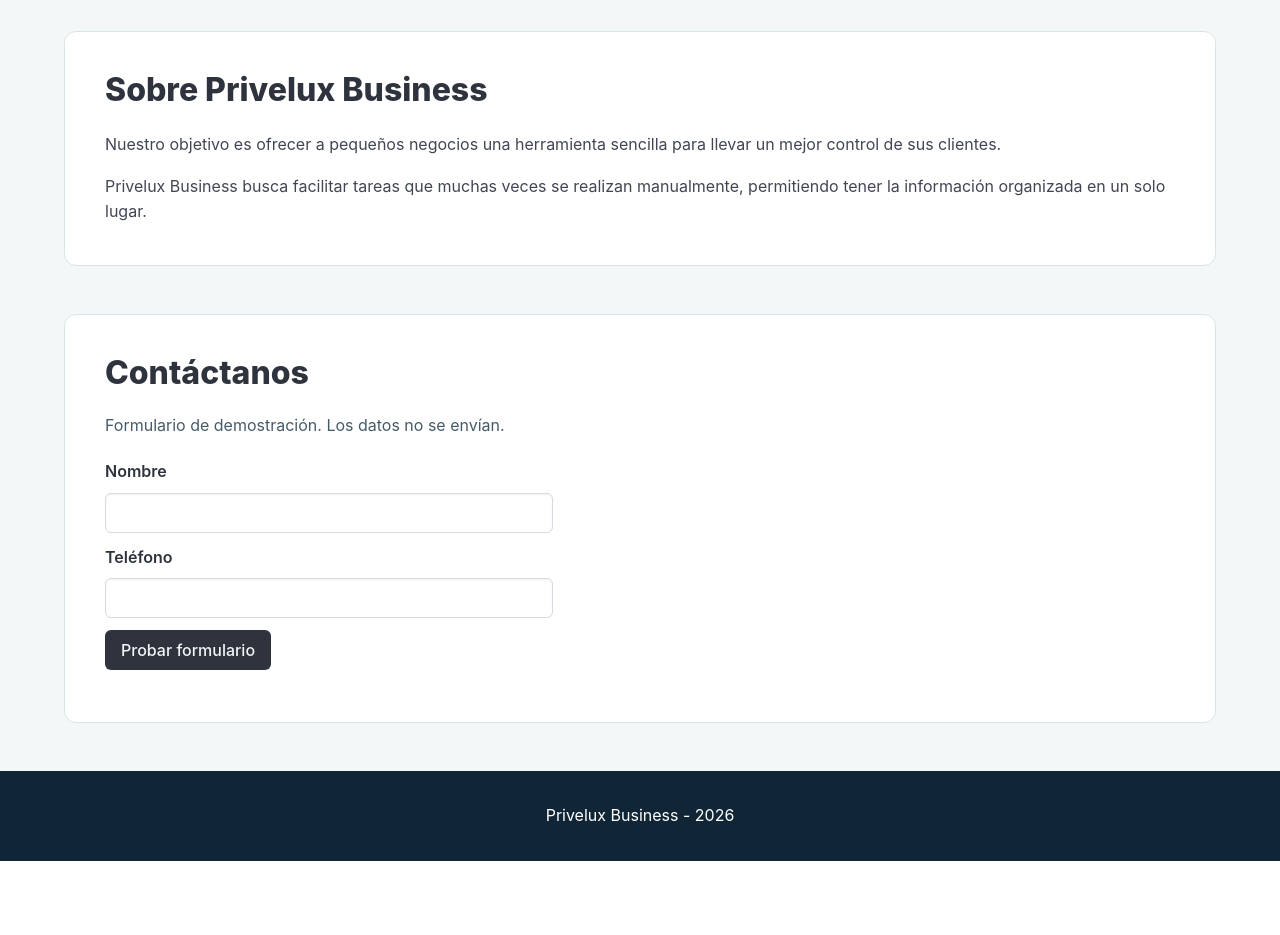
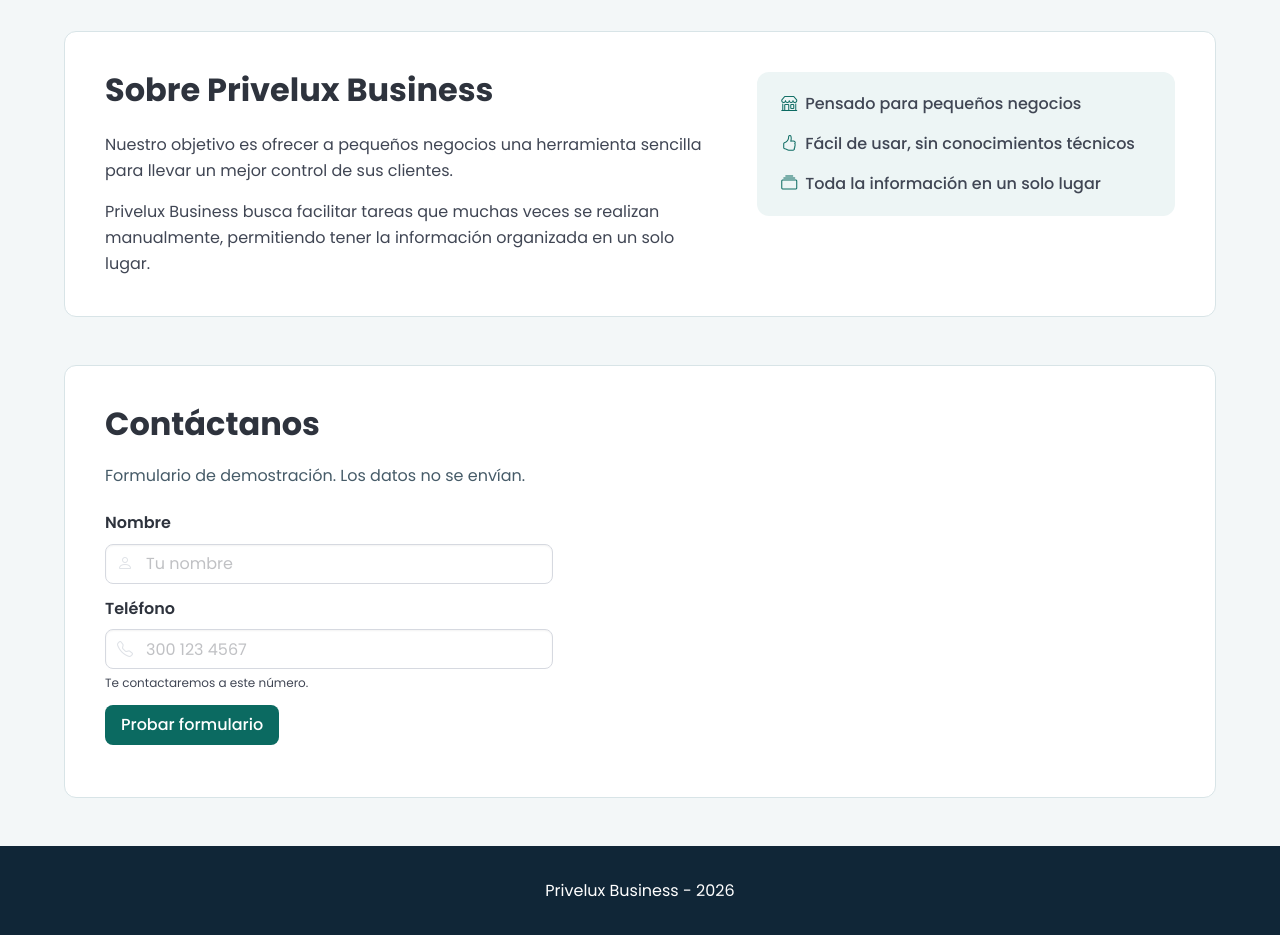
Before and after one commit to alzatejerson99-bit/portafolio-programacion-web, a plain HTML site: page index.html in a window 1280 px wide. Shown: the part 1740-2675 px from the top of the page. Before the commit the page ends 2601 px from the top, so only its background shows below. Drawn offline with nearby package versions, Linux system fonts and the light colour scheme.

Commit message:
Colores y tipografia con variables de Bulma, script aparte y README

```diff
--- a/estilos.css
+++ b/estilos.css
@@ -1,5 +1,22 @@
-/* Colores del portafolio */
+/* Personalización de Bulma: colores y tipografía */
 :root {
+    /* Verde azulado (#0b6a60) como color principal */
+    --bulma-primary-h: 174deg;
+    --bulma-primary-s: 81%;
+    --bulma-primary-l: 23%;
+    --bulma-primary-invert-l: 100%;
+    --bulma-primary-on-scheme-l: 23%;
+
+    /* Azul oscuro (#102637) para menú, etiquetas y pie */
+    --bulma-dark-h: 206deg;
+    --bulma-dark-s: 55%;
+    --bulma-dark-l: 14%;
+
+    --bulma-family-primary: "Poppins", system-ui, sans-serif;
+    --bulma-radius: .5rem;
+    --bulma-radius-large: .75rem;
+
+    /* Colores propios */
     --fondo-oscuro: #102637;
     --acento: #0b6a60;
     --texto: #182f40;
@@ -10,6 +27,13 @@ body {
     background: #f3f7f8;
     color: var(--texto);
     line-height: 1.6;
+}
+
+h1,
+h2,
+h3,
+.marca {
+    font-family: var(--bulma-family-primary);
 }
 
 html {
@@ -25,11 +49,8 @@ html {
 .descripcion {
     color: var(--texto-secundario);
 }
+
 /* Barra de navegación */
-.barra {
-    background-color: var(--fondo-oscuro);
-}
-
 .barra .marca {
     font-size: 1.35rem;
     font-weight: 750;
@@ -129,13 +150,23 @@ details[open] .flecha {
     box-shadow: none;
 }
 
+.lista-nosotros {
+    display: grid;
+    gap: 1rem;
+    padding: 1.25rem;
+    border-radius: .75rem;
+    background: #edf5f5;
+}
+
+.lista-nosotros li {
+    font-weight: 500;
+}
+
 .formulario {
     max-width: 28rem;
 }
 
 /* Pie de página */
-.pie {
-    background: var(--fondo-oscuro);
-    color: white;
+.footer {
     padding: 2rem 1.25rem;
 }
--- a/index.html
+++ b/index.html
@@ -8,6 +8,11 @@
 
     <!-- Framework Bulma CSS -->
     <link rel="stylesheet" href="https://cdn.jsdelivr.net/npm/bulma@1.0.4/css/bulma.min.css">
+
+    <!-- Tipografía -->
+    <link rel="preconnect" href="https://fonts.googleapis.com">
+    <link rel="preconnect" href="https://fonts.gstatic.com" crossorigin>
+    <link rel="stylesheet" href="https://fonts.googleapis.com/css2?family=Poppins:wght@400;500;600;700&display=swap">
 
     <!-- Iconos -->
     <link rel="stylesheet" href="https://cdn.jsdelivr.net/npm/bootstrap-icons@1.11.3/font/bootstrap-icons.min.css">
@@ -43,7 +48,7 @@
                     <a class="navbar-item" href="#nosotros">Nosotros</a>
 
                     <div class="navbar-item">
-                        <a href="#contacto" class="button is-light is-small has-text-weight-semibold">
+                        <a href="#contacto" class="button is-primary is-small has-text-weight-semibold">
                             Contacto
                         </a>
                     </div>
@@ -104,7 +109,7 @@
             <div class="container">
 
                 <div class="has-text-centered mb-6">
-                    <span class="tag is-dark is-medium is-rounded">FUNCIONALIDADES</span>
+                    <span class="tag is-primary is-medium is-rounded">FUNCIONALIDADES</span>
 
                     <h2 class="title is-3 is-spaced mt-4">Todo lo que necesitas para administrar tus clientes</h2>
 
@@ -119,7 +124,7 @@
                     <div class="column is-6-tablet is-4-desktop">
                         <div class="card servicio">
                             <div class="card-content">
-                                <span class="tag is-dark is-rounded">01 · REGISTRO</span>
+                                <span class="tag is-primary is-light is-rounded">01 · REGISTRO</span>
 
                                 <details name="servicios">
                                     <summary>
@@ -142,7 +147,7 @@
                     <div class="column is-6-tablet is-4-desktop">
                         <div class="card servicio">
                             <div class="card-content">
-                                <span class="tag is-dark is-rounded">02 · CONSULTA</span>
+                                <span class="tag is-primary is-light is-rounded">02 · CONSULTA</span>
 
                                 <details name="servicios">
                                     <summary>
@@ -165,7 +170,7 @@
                     <div class="column is-6-tablet is-4-desktop">
                         <div class="card servicio">
                             <div class="card-content">
-                                <span class="tag is-dark is-rounded">03 · EDICIÓN</span>
+                                <span class="tag is-primary is-light is-rounded">03 · EDICIÓN</span>
 
                                 <details name="servicios">
                                     <summary>
@@ -188,7 +193,7 @@
                     <div class="column is-6-tablet is-4-desktop">
                         <div class="card servicio">
                             <div class="card-content">
-                                <span class="tag is-dark is-rounded">04 · ELIMINACIÓN</span>
+                                <span class="tag is-primary is-light is-rounded">04 · ELIMINACIÓN</span>
 
                                 <details name="servicios">
                                     <summary>
@@ -211,7 +216,7 @@
                     <div class="column is-6-tablet is-4-desktop">
                         <div class="card servicio">
                             <div class="card-content">
-                                <span class="tag is-dark is-rounded">05 · ORGANIZACIÓN</span>
+                                <span class="tag is-primary is-light is-rounded">05 · ORGANIZACIÓN</span>
 
                                 <details name="servicios">
                                     <summary>
@@ -310,7 +315,9 @@
         <section id="nosotros" class="section">
             <div class="container">
                 <div class="box bloque">
+                    <div class="columns is-variable is-6">
 
+                        <div class="column is-7">
                             <h2 class="title is-3">Sobre Privelux Business</h2>
 
                             <div class="content">
@@ -324,7 +331,34 @@
                                     manualmente, permitiendo tener la información organizada en un solo lugar.
                                 </p>
                             </div>
+                        </div>
 
+                        <div class="column">
+                            <ul class="lista-nosotros">
+                                <li class="icon-text">
+                                    <span class="icon has-text-primary">
+                                        <i class="bi bi-shop" aria-hidden="true"></i>
+                                    </span>
+                                    <span>Pensado para pequeños negocios</span>
+                                </li>
+
+                                <li class="icon-text">
+                                    <span class="icon has-text-primary">
+                                        <i class="bi bi-hand-thumbs-up" aria-hidden="true"></i>
+                                    </span>
+                                    <span>Fácil de usar, sin conocimientos técnicos</span>
+                                </li>
+
+                                <li class="icon-text">
+                                    <span class="icon has-text-primary">
+                                        <i class="bi bi-collection" aria-hidden="true"></i>
+                                    </span>
+                                    <span>Toda la información en un solo lugar</span>
+                                </li>
+                            </ul>
+                        </div>
+
+                    </div>
                 </div>
             </div>
         </section>
@@ -342,25 +376,36 @@
                     <form id="formulario-contacto" class="formulario">
                         <div class="field">
                             <label class="label" for="nombre">Nombre</label>
-                            <div class="control">
-                                <input class="input" type="text" id="nombre" autocomplete="name" required>
+                            <div class="control has-icons-left">
+                                <input class="input" type="text" id="nombre" autocomplete="name"
+                                    placeholder="Tu nombre" required>
+                                <span class="icon is-small is-left">
+                                    <i class="bi bi-person" aria-hidden="true"></i>
+                                </span>
                             </div>
                         </div>
 
                         <div class="field">
                             <label class="label" for="telefono">Teléfono</label>
-                            <div class="control">
-                                <input class="input" type="tel" id="telefono" autocomplete="tel" required>
+                            <div class="control has-icons-left">
+                                <input class="input" type="tel" id="telefono" autocomplete="tel"
+                                    placeholder="300 123 4567" aria-describedby="ayuda-telefono" required>
+                                <span class="icon is-small is-left">
+                                    <i class="bi bi-telephone" aria-hidden="true"></i>
+                                </span>
                             </div>
+                            <p class="help" id="ayuda-telefono">Te contactaremos a este número.</p>
                         </div>
 
                         <div class="field">
                             <div class="control">
-                                <button class="button is-dark" type="submit">Probar formulario</button>
+                                <button class="button is-primary" type="submit">Probar formulario</button>
                             </div>
                         </div>
 
-                        <p id="estado-contacto" role="status"></p>
+                        <div role="status">
+                            <p id="estado-contacto" class="notification is-primary is-light is-hidden"></p>
+                        </div>
                     </form>
 
                 </div>
@@ -372,42 +417,14 @@
 
     <!-- PIE DE PÁGINA -->
 
-    <footer class="footer pie">
+    <footer class="footer has-background-dark has-text-white">
         <div class="content has-text-centered">
             <p>Privelux Business - 2026</p>
         </div>
     </footer>
 
 
-    <script>
-        // Menú hamburguesa para celulares
-        const botonMenu = document.querySelector(".navbar-burger");
-        const menu = document.getElementById(botonMenu.dataset.target);
-
-        botonMenu.addEventListener("click", function () {
-            botonMenu.classList.toggle("is-active");
-            menu.classList.toggle("is-active");
-            botonMenu.setAttribute("aria-expanded", menu.classList.contains("is-active"));
-        });
-
-        // Cerrar el menú al elegir una opción
-        menu.querySelectorAll("a").forEach(function (enlace) {
-            enlace.addEventListener("click", function () {
-                botonMenu.classList.remove("is-active");
-                menu.classList.remove("is-active");
-                botonMenu.setAttribute("aria-expanded", "false");
-            });
-        });
-
-        // Formulario de prueba
-        const formulario = document.getElementById("formulario-contacto");
-        const estadoContacto = document.getElementById("estado-contacto");
-
-        formulario.addEventListener("submit", function (evento) {
-            evento.preventDefault();
-            estadoContacto.textContent = "Prueba completada. No se enviaron datos.";
-        });
-    </script>
+    <script src="script.js"></script>
 
 </body>
 
--- /dev/null
+++ b/script.js
@@ -0,0 +1,28 @@
+// Menú hamburguesa para celulares
+const botonMenu = document.querySelector(".navbar-burger");
+const menu = document.getElementById(botonMenu.dataset.target);
+
+botonMenu.addEventListener("click", function () {
+    botonMenu.classList.toggle("is-active");
+    menu.classList.toggle("is-active");
+    botonMenu.setAttribute("aria-expanded", menu.classList.contains("is-active"));
+});
+
+// Cerrar el menú al elegir una opción
+menu.querySelectorAll("a").forEach(function (enlace) {
+    enlace.addEventListener("click", function () {
+        botonMenu.classList.remove("is-active");
+        menu.classList.remove("is-active");
+        botonMenu.setAttribute("aria-expanded", "false");
+    });
+});
+
+// Formulario de prueba
+const formulario = document.getElementById("formulario-contacto");
+const estadoContacto = document.getElementById("estado-contacto");
+
+formulario.addEventListener("submit", function (evento) {
+    evento.preventDefault();
+    estadoContacto.textContent = "Prueba completada. No se enviaron datos.";
+    estadoContacto.classList.remove("is-hidden");
+});
```
Also changed, not shown: 1 other file. Lines whose indentation alone changed are shown as unchanged.
